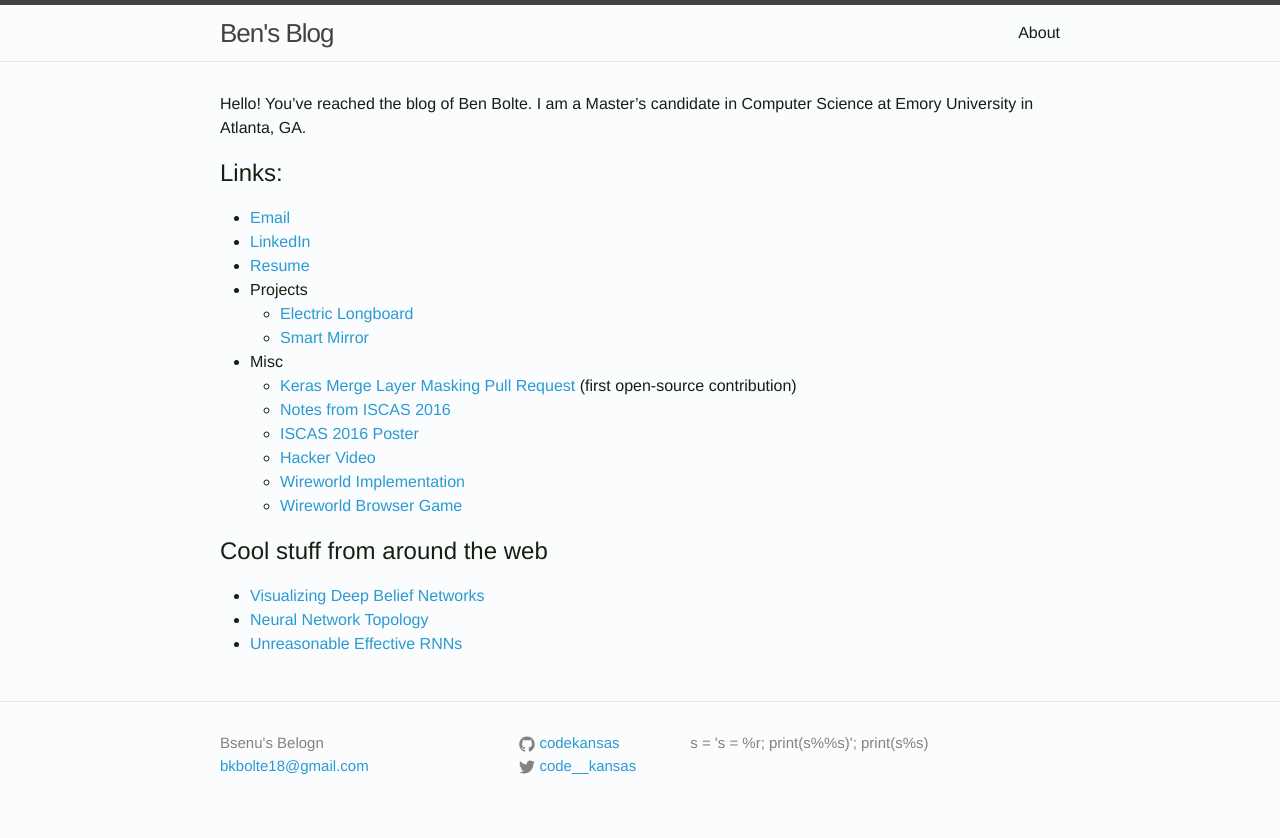
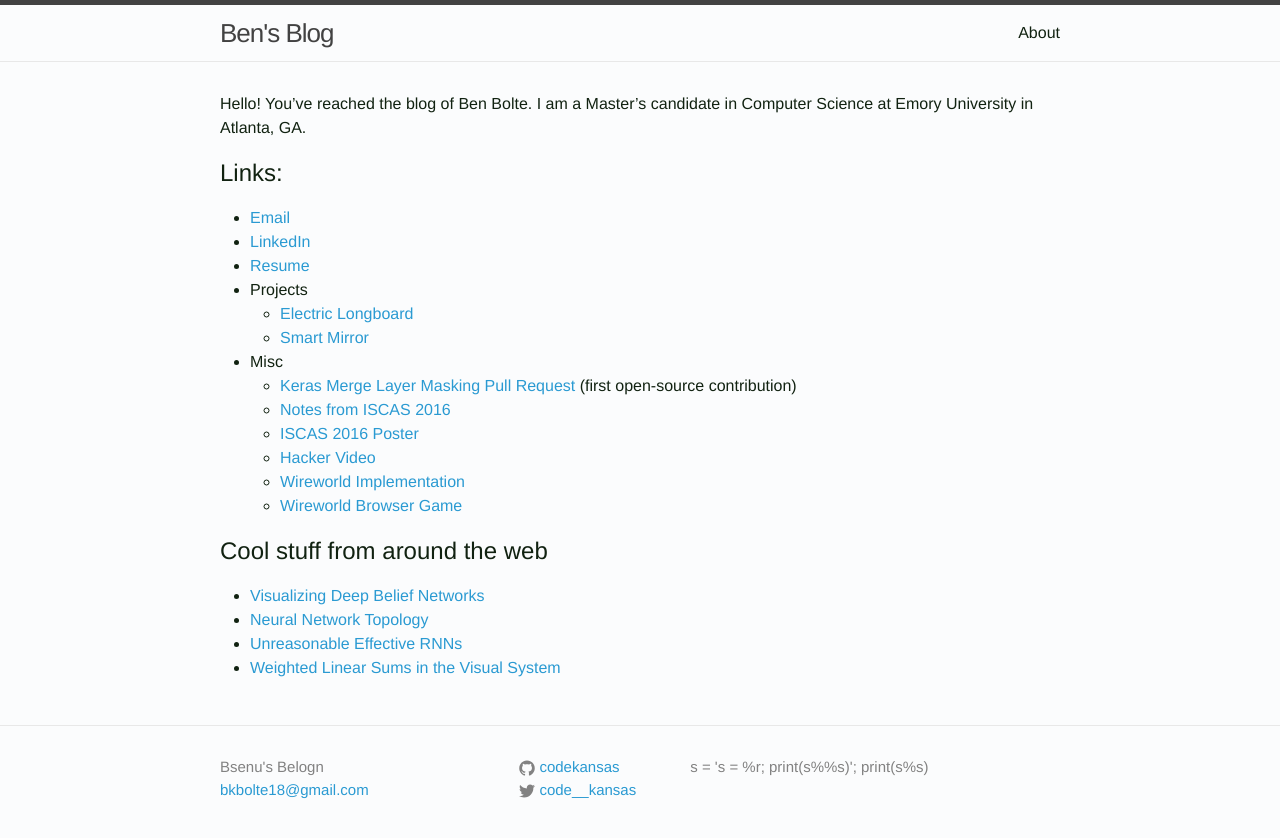
Before and after one commit to codekansas/codekansas.github.io, a Jekyll site: the page built from about.md, in a window 1280 px wide. Shown: the top 838 px of the page. Built offline with Jekyll 4.4.1, drawn with Linux system fonts in a browser that asks for light colours.

Commit message:
Update about.md

```diff
--- a/about.md
+++ b/about.md
@@ -25,3 +25,4 @@ Hello! You've reached the blog of Ben Bolte. I am a Master's candidate in Comput
  - [Visualizing Deep Belief Networks](https://www.cs.toronto.edu/~hinton/adi/index.htm)
  - [Neural Network Topology](http://colah.github.io/posts/2014-03-NN-Manifolds-Topology/)
  - [Unreasonable Effective RNNs](http://karpathy.github.io/2015/05/21/rnn-effectiveness/)
+ - [Weighted Linear Sums in the Visual System](http://m.jneurosci.org/content/35/39/13402.full.pdf)
```
